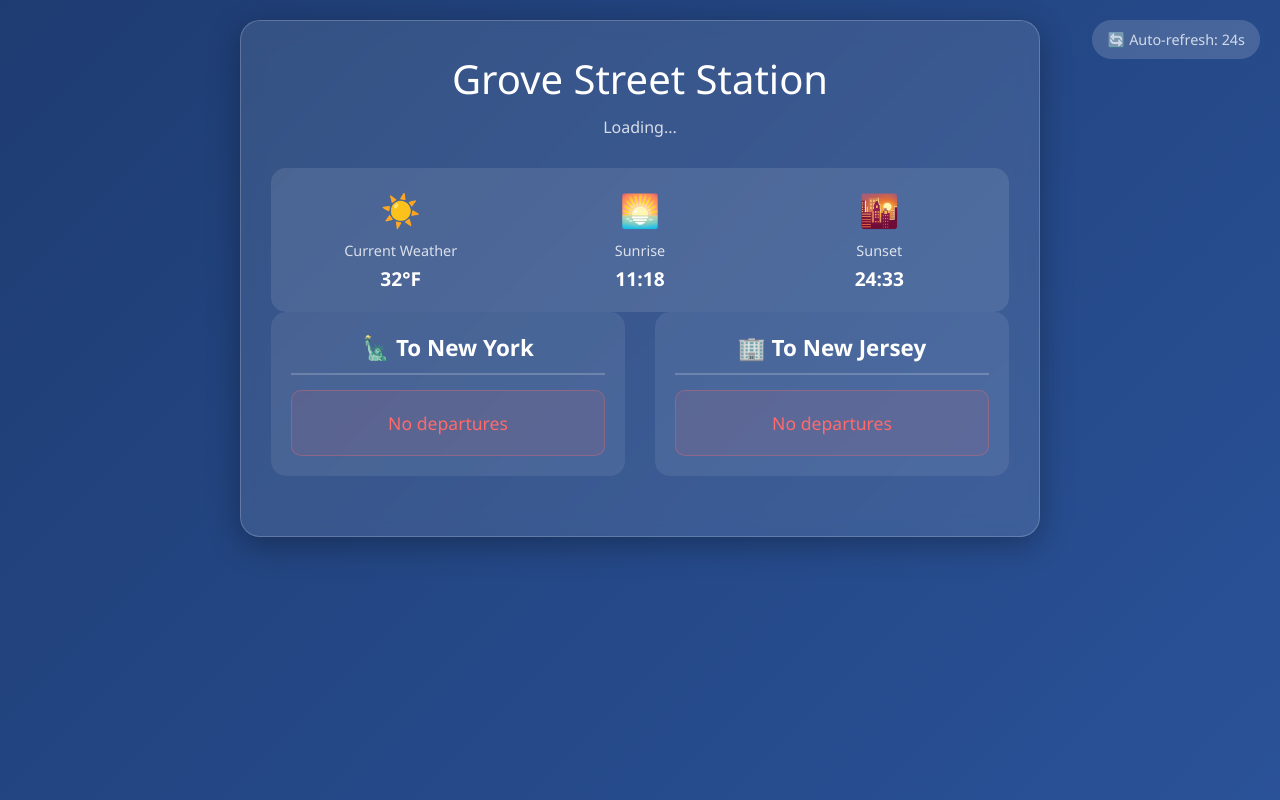
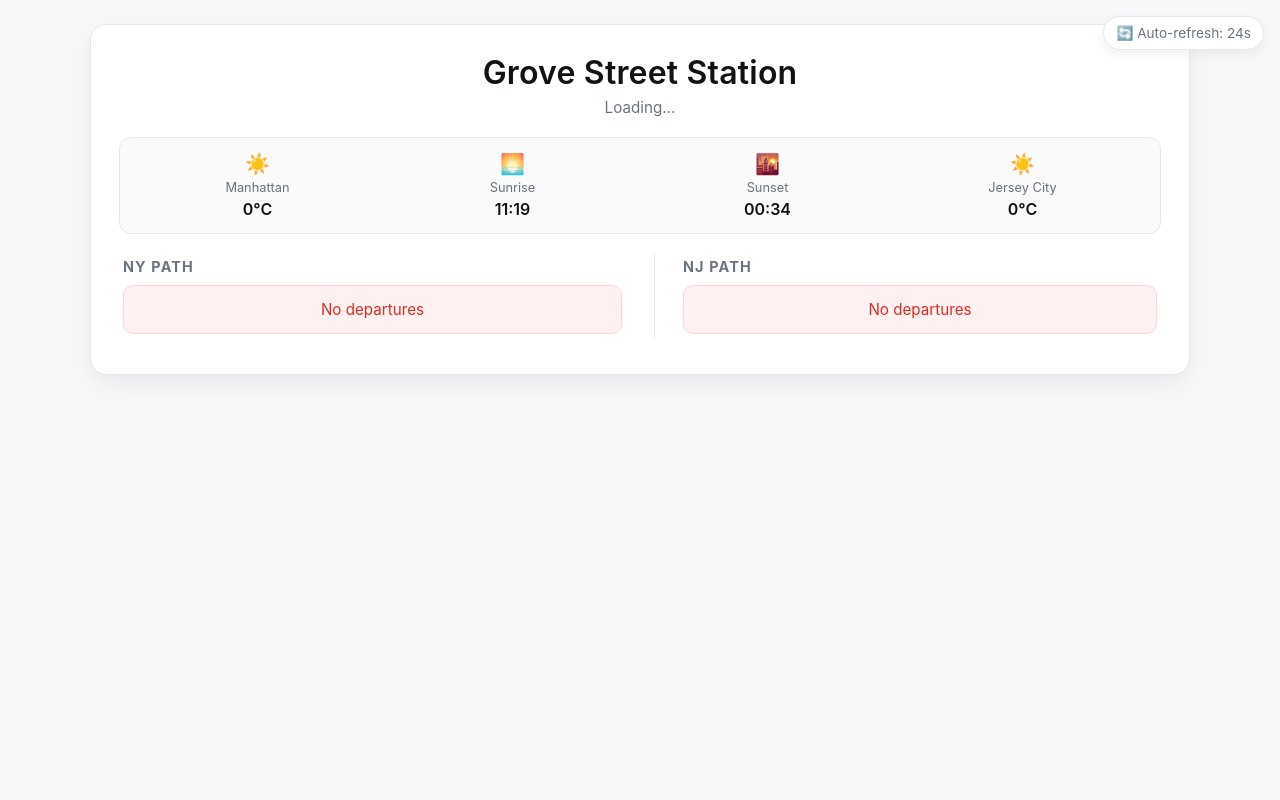
Before and after one commit to yuemning/path_app, a Flask app: page / in a window 1280 px wide. Run offline with Flask 3, Linux system fonts and the light colour scheme; data that the repository does not hold is empty.

Commit message:
update cosmetics

```diff
--- a/app.py
+++ b/app.py
@@ -82,13 +82,19 @@
         # Hour angle calculation
         hour_angle = math.acos(-math.tan(latitude_rad) * math.tan(solar_decl))
 
-        # Convert to hours
-        sunrise_hour = 12 - (hour_angle * 12 / math.pi) - (GROVE_STREET_LON / 15) + 1  # +1 for timezone adjustment
+        # Convert to hours (local approximation). Account for timezone offset roughly (+1) and wrap to 24h.
+        sunrise_hour = 12 - (hour_angle * 12 / math.pi) - (GROVE_STREET_LON / 15) + 1
         sunset_hour = 12 + (hour_angle * 12 / math.pi) - (GROVE_STREET_LON / 15) + 1
 
-        # Convert to time strings
-        sunrise_time = f"{int(sunrise_hour):02d}:{int((sunrise_hour % 1) * 60):02d}"
-        sunset_time = f"{int(sunset_hour):02d}:{int((sunset_hour % 1) * 60):02d}"
+        def format_hour_to_hhmm(hour_float: float) -> str:
+            total_minutes = int(round(hour_float * 60)) % (24 * 60)
+            hours = total_minutes // 60
+            minutes = total_minutes % 60
+            return f"{hours:02d}:{minutes:02d}"
+
+        # Convert to time strings with proper wrapping
+        sunrise_time = format_hour_to_hhmm(sunrise_hour)
+        sunset_time = format_hour_to_hhmm(sunset_hour)
 
         return sunrise_time, sunset_time
     except Exception as e:
@@ -96,57 +102,89 @@
         return "6:30", "18:30"  # Fallback times
 
 def get_weather_data():
-    """Get weather data - using a simple weather service"""
+    """Get weather for Jersey City (near Grove St) and Manhattan in Celsius."""
     try:
-        # Using a free weather API (OpenWeatherMap alternative)
-        # For production, you'd want to add an API key
-        weather_url = f"https://api.open-meteo.com/v1/forecast?latitude={GROVE_STREET_LAT}&longitude={GROVE_STREET_LON}&current_weather=true&timezone=America/New_York"
-
-        response = requests.get(weather_url, timeout=10)
-        response.raise_for_status()
-        data = response.json()
-
-        current = data.get('current_weather', {})
-        temp_c = current.get('temperature', 0)
-        temp_f = round(temp_c * 9/5 + 32)
-        weather_code = current.get('weathercode', 0)
-
-        # Simple weather icon mapping
-        weather_icons = {
-            0: '☀️',  # Clear sky
-            1: '🌤️',  # Mainly clear
-            2: '⛅',   # Partly cloudy
-            3: '☁️',   # Overcast
-            45: '🌫️', # Fog
-            48: '🌫️', # Depositing rime fog
-            51: '🌦️', # Light drizzle
-            53: '🌧️', # Moderate drizzle
-            55: '🌧️', # Dense drizzle
-            61: '🌧️', # Slight rain
-            63: '🌧️', # Moderate rain
-            65: '⛈️',  # Heavy rain
-            71: '🌨️', # Slight snow
-            73: '🌨️', # Moderate snow
-            75: '❄️',  # Heavy snow
-            95: '⛈️',  # Thunderstorm
+        # Locations: Jersey City (Grove St) and Midtown Manhattan (approx Bryant Park)
+        locations = {
+            'jersey_city': { 'name': 'Jersey City', 'lat': 40.7197, 'lon': -74.0431 },
+            'manhattan': { 'name': 'Manhattan', 'lat': 40.7549, 'lon': -73.9840 },
         }
 
-        icon = weather_icons.get(weather_code, '🌤️')
-        sunrise, sunset = calculate_sunrise_sunset()
+        weather_icons = {
+            0: '☀️',
+            1: '🌤️',
+            2: '⛅',
+            3: '☁️',
+            45: '🌫️',
+            48: '🌫️',
+            51: '🌦️',
+            53: '🌧️',
+            55: '🌧️',
+            61: '🌧️',
+            63: '🌧️',
+            65: '⛈️',
+            71: '🌨️',
+            73: '🌨️',
+            75: '❄️',
+            95: '⛈️',
+        }
+
+        results = {}
+        sunrise_time = None
+        sunset_time = None
+        for key, loc in locations.items():
+            weather_url = (
+                f"https://api.open-meteo.com/v1/forecast?latitude={loc['lat']}&longitude={loc['lon']}"
+                f"&current_weather=true&daily=sunrise,sunset&forecast_days=1&timezone=America/New_York"
+            )
+            response = requests.get(weather_url, timeout=10)
+            response.raise_for_status()
+            data = response.json()
+            current = data.get('current_weather', {})
+            temp_c = round(current.get('temperature', 0))
+            weather_code = current.get('weathercode', 0)
+            icon = weather_icons.get(weather_code, '🌤️')
+
+            results[key] = {
+                'name': loc['name'],
+                'temperature_c': f"{temp_c}°C",
+                'icon': icon,
+            }
+
+            # Capture sunrise/sunset once from the first successful response
+            if sunrise_time is None and 'daily' in data:
+                daily = data.get('daily', {})
+                sunrise_list = daily.get('sunrise', [])
+                sunset_list = daily.get('sunset', [])
+                if sunrise_list and sunset_list:
+                    try:
+                        sunrise_iso = sunrise_list[0]
+                        sunset_iso = sunset_list[0]
+                        # Times are already in America/New_York per API parameter
+                        sunrise_dt = datetime.fromisoformat(sunrise_iso)
+                        sunset_dt = datetime.fromisoformat(sunset_iso)
+                        sunrise_time = sunrise_dt.strftime('%H:%M')
+                        sunset_time = sunset_dt.strftime('%H:%M')
+                    except Exception:
+                        sunrise_time, sunset_time = calculate_sunrise_sunset()
+
+        # Fallback if API daily times were not available
+        if sunrise_time is None or sunset_time is None:
+            sunrise_time, sunset_time = calculate_sunrise_sunset()
 
         return {
-            'temperature': f"{temp_f}°F",
-            'icon': icon,
-            'sunrise': sunrise,
-            'sunset': sunset
+            'jersey_city': results.get('jersey_city', {}),
+            'manhattan': results.get('manhattan', {}),
+            'sunrise': sunrise_time,
+            'sunset': sunset_time
         }
 
     except Exception as e:
         print(f"Error fetching weather data: {e}")
         sunrise, sunset = calculate_sunrise_sunset()
         return {
-            'temperature': 'N/A',
-            'icon': '🌤️',
+            'jersey_city': {'name': 'Jersey City', 'temperature_c': 'N/A', 'icon': '🌤️'},
+            'manhattan': {'name': 'Manhattan', 'temperature_c': 'N/A', 'icon': '🌤️'},
             'sunrise': sunrise,
             'sunset': sunset
         }
--- a/templates/index.html
+++ b/templates/index.html
@@ -11,207 +11,218 @@
             box-sizing: border-box;
         }
 
+        :root {
+            --bg: #f7f8fa;
+            --card: #ffffff;
+            --text: #101214;
+            --muted: #6b7280;
+            --border: #e5e7eb;
+            --accent: #0f62fe;
+            --urgent: #d92d20;
+            --soon: #b54708;
+            --normal: #107569;
+        }
+
         body {
-            font-family: 'Segoe UI', Tahoma, Geneva, Verdana, sans-serif;
-            background: linear-gradient(135deg, #1e3c72 0%, #2a5298 100%);
-            color: white;
+            font-family: -apple-system, BlinkMacSystemFont, "Segoe UI", Roboto, "Helvetica Neue", Arial, "Noto Sans", "Apple Color Emoji", "Segoe UI Emoji", "Segoe UI Symbol", sans-serif;
+            background: var(--bg);
+            color: var(--text);
             min-height: 100vh;
             display: flex;
             flex-direction: column;
             align-items: center;
-            padding: 20px;
+            padding: 24px;
         }
 
         .container {
-            max-width: 800px;
+            max-width: 1100px;
             width: 100%;
-            background: rgba(255, 255, 255, 0.1);
-            backdrop-filter: blur(10px);
-            border-radius: 20px;
-            padding: 30px;
-            box-shadow: 0 8px 32px rgba(0, 0, 0, 0.3);
-            border: 1px solid rgba(255, 255, 255, 0.2);
+            background: var(--card);
+            border-radius: 16px;
+            padding: 28px;
+            box-shadow: 0 10px 24px rgba(16, 18, 20, 0.06);
+            border: 1px solid var(--border);
         }
 
         .header {
             text-align: center;
-            margin-bottom: 30px;
+            margin-bottom: 20px;
         }
 
         .station-name {
-            font-size: 2.5em;
-            font-weight: 300;
-            margin-bottom: 10px;
-            color: #ffffff;
+            font-size: 2rem;
+            font-weight: 600;
+            letter-spacing: 0.2px;
+            color: var(--text);
+            margin-bottom: 6px;
         }
 
         .last-updated {
-            font-size: 1em;
-            opacity: 0.8;
-            margin-bottom: 20px;
-        }
-
-        .departures-container {
-            display: grid;
-            grid-template-columns: 1fr 1fr;
-            gap: 30px;
-            margin-bottom: 30px;
-        }
-
-        .direction-section {
-            background: rgba(255, 255, 255, 0.08);
-            border-radius: 15px;
-            padding: 20px;
-        }
-
-        .direction-title {
-            font-size: 1.4em;
-            font-weight: 600;
-            margin-bottom: 15px;
-            text-align: center;
-            padding-bottom: 10px;
-            border-bottom: 2px solid rgba(255, 255, 255, 0.2);
-        }
-
-        .departures-grid {
-            display: grid;
-            gap: 15px;
+            font-size: 0.95rem;
+            color: var(--muted);
+            margin-bottom: 18px;
         }
 
         .weather-info {
-            background: rgba(255, 255, 255, 0.1);
-            border-radius: 15px;
-            padding: 20px;
+            background: #fafafa;
+            border: 1px solid var(--border);
+            border-radius: 12px;
+            padding: 14px 16px;
             display: grid;
-            grid-template-columns: 1fr 1fr 1fr;
-            gap: 20px;
+            grid-template-columns: repeat(4, 1fr);
+            gap: 12px;
             text-align: center;
+            margin-bottom: 20px;
         }
 
         .weather-item {
             display: flex;
             flex-direction: column;
             align-items: center;
+            gap: 4px;
         }
 
         .weather-icon {
-            font-size: 2em;
+            font-size: 1.25rem;
+        }
+
+        .weather-label {
+            font-size: 0.8rem;
+            color: var(--muted);
+        }
+
+        .weather-value {
+            font-size: 1rem;
+            font-weight: 600;
+        }
+
+        .departures-container {
+            display: grid;
+            grid-template-columns: 1fr 1fr;
+            gap: 28px;
+            margin-bottom: 8px;
+        }
+
+        .direction-section {
+            padding: 4px;
+        }
+
+        .direction-section + .direction-section {
+            border-left: 1px solid var(--border);
+            padding-left: 28px;
+        }
+
+        .direction-title {
+            font-size: 0.9rem;
+            font-weight: 700;
+            letter-spacing: 0.08em;
+            text-transform: uppercase;
+            color: var(--muted);
+            text-align: left;
             margin-bottom: 10px;
         }
 
-        .weather-label {
-            font-size: 0.9em;
-            opacity: 0.8;
-            margin-bottom: 5px;
-        }
-
-        .weather-value {
-            font-size: 1.2em;
-            font-weight: 600;
+        .departures-grid {
+            display: grid;
+            gap: 10px;
         }
 
         .departure-card {
-            background: rgba(255, 255, 255, 0.15);
-            border-radius: 15px;
-            padding: 20px;
+            background: var(--card);
+            border: 1px solid var(--border);
+            border-radius: 12px;
+            padding: 14px 16px;
             display: flex;
             justify-content: space-between;
             align-items: center;
-            transition: transform 0.2s ease, box-shadow 0.2s ease;
-            border-left: 5px solid #4CAF50;
+            transition: background 0.2s ease, box-shadow 0.2s ease, transform 0.2s ease;
         }
 
         .departure-card:hover {
-            transform: translateY(-2px);
-            box-shadow: 0 12px 40px rgba(0, 0, 0, 0.2);
+            background: #fcfcfd;
+            box-shadow: 0 6px 16px rgba(16, 18, 20, 0.06);
+            transform: translateY(-1px);
         }
 
         .departure-info {
             flex: 1;
+            min-width: 0;
         }
 
         .destination {
-            font-size: 1.4em;
+            font-size: 1rem;
             font-weight: 600;
-            margin-bottom: 5px;
-        }
-
-        .direction {
-            font-size: 0.9em;
-            opacity: 0.8;
-            margin-bottom: 3px;
+            display: flex;
+            align-items: center;
+            gap: 8px;
+            white-space: nowrap;
+            overflow: hidden;
+            text-overflow: ellipsis;
         }
 
         .line-indicator {
             display: inline-block;
-            width: 12px;
-            height: 12px;
+            width: 10px;
+            height: 10px;
             border-radius: 50%;
-            margin-right: 8px;
+            flex: 0 0 10px;
         }
 
         .arrival-time {
-            font-size: 2em;
+            font-variant-numeric: tabular-nums;
+            font-size: 1.5rem;
             font-weight: 700;
             text-align: right;
-            min-width: 100px;
+            min-width: 96px;
         }
 
-        .arrival-time.urgent {
-            color: #ff6b6b;
-            animation: pulse 1s infinite;
-        }
-
-        .arrival-time.soon {
-            color: #ffd93d;
-        }
-
-        .arrival-time.normal {
-            color: #6bcf7f;
-        }
-
-        @keyframes pulse {
-            0% { opacity: 1; }
-            50% { opacity: 0.7; }
-            100% { opacity: 1; }
-        }
+        .arrival-time.urgent { color: var(--urgent); }
+        .arrival-time.soon { color: var(--soon); }
+        .arrival-time.normal { color: var(--normal); }
 
         .loading {
             text-align: center;
-            font-size: 1.2em;
-            opacity: 0.8;
-            padding: 40px;
+            font-size: 0.95rem;
+            color: var(--muted);
+            padding: 20px 0;
         }
 
         .error {
             text-align: center;
-            color: #ff6b6b;
-            font-size: 1.1em;
-            padding: 20px;
-            background: rgba(255, 107, 107, 0.1);
+            color: var(--urgent);
+            font-size: 0.95rem;
+            padding: 14px;
+            background: #fff1f1;
             border-radius: 10px;
-            border: 1px solid rgba(255, 107, 107, 0.3);
+            border: 1px solid #ffd2d2;
         }
 
         .refresh-indicator {
             position: fixed;
-            top: 20px;
-            right: 20px;
-            background: rgba(255, 255, 255, 0.2);
-            padding: 10px 15px;
-            border-radius: 20px;
-            font-size: 0.9em;
-            opacity: 0.8;
+            top: 16px;
+            right: 16px;
+            background: #ffffff;
+            padding: 8px 12px;
+            border-radius: 999px;
+            font-size: 0.85rem;
+            color: var(--muted);
+            border: 1px solid var(--border);
+            box-shadow: 0 4px 12px rgba(16, 18, 20, 0.06);
+        }
+
+        @media (max-width: 900px) {
+            .container {
+                padding: 22px;
+            }
         }
 
         @media (max-width: 768px) {
             .container {
-                padding: 20px;
-                margin: 10px;
+                padding: 18px;
             }
 
             .station-name {
-                font-size: 2em;
+                font-size: 1.6rem;
             }
 
             .departures-container {
@@ -219,19 +230,19 @@
                 gap: 20px;
             }
 
-            .weather-info {
-                grid-template-columns: 1fr;
-                gap: 15px;
+            .direction-section + .direction-section {
+                border-left: none;
+                padding-left: 4px;
             }
 
             .departure-card {
                 flex-direction: column;
-                text-align: center;
-                gap: 10px;
+                align-items: flex-start;
+                gap: 8px;
             }
 
             .arrival-time {
-                text-align: center;
+                text-align: left;
             }
         }
     </style>
@@ -249,9 +260,9 @@
 
         <div class="weather-info" id="weatherContainer">
             <div class="weather-item">
-                <div class="weather-icon" id="weatherIcon">🌤️</div>
-                <div class="weather-label">Current Weather</div>
-                <div class="weather-value" id="weatherTemp">Loading...</div>
+                <div class="weather-icon" id="weatherIconNY">🌤️</div>
+                <div class="weather-label">Manhattan</div>
+                <div class="weather-value" id="weatherTempNY">Loading...</div>
             </div>
             <div class="weather-item">
                 <div class="weather-icon">🌅</div>
@@ -263,17 +274,22 @@
                 <div class="weather-label">Sunset</div>
                 <div class="weather-value" id="sunsetTime">Loading...</div>
             </div>
+            <div class="weather-item">
+                <div class="weather-icon" id="weatherIconJC">🌤️</div>
+                <div class="weather-label">Jersey City</div>
+                <div class="weather-value" id="weatherTempJC">Loading...</div>
+            </div>
         </div>
 
         <div class="departures-container" id="departuresContainer">
             <div class="direction-section">
-                <div class="direction-title">🗽 To New York</div>
+                <div class="direction-title">NY PATH</div>
                 <div class="departures-grid" id="nyDepartures">
                     <div class="loading">Loading departures...</div>
                 </div>
             </div>
             <div class="direction-section">
-                <div class="direction-title">🏢 To New Jersey</div>
+                <div class="direction-title">NJ PATH</div>
                 <div class="departures-grid" id="njDepartures">
                     <div class="loading">Loading departures...</div>
                 </div>
@@ -386,14 +402,21 @@
                         return;
                     }
 
-                    document.getElementById('weatherTemp').textContent = data.temperature;
-                    document.getElementById('weatherIcon').textContent = data.icon;
+                    if (data.jersey_city) {
+                        document.getElementById('weatherTempJC').textContent = data.jersey_city.temperature_c;
+                        document.getElementById('weatherIconJC').textContent = data.jersey_city.icon;
+                    }
+                    if (data.manhattan) {
+                        document.getElementById('weatherTempNY').textContent = data.manhattan.temperature_c;
+                        document.getElementById('weatherIconNY').textContent = data.manhattan.icon;
+                    }
                     document.getElementById('sunriseTime').textContent = data.sunrise;
                     document.getElementById('sunsetTime').textContent = data.sunset;
                 })
                 .catch(error => {
                     console.error('Error fetching weather:', error);
-                    document.getElementById('weatherTemp').textContent = 'N/A';
+                    document.getElementById('weatherTempJC').textContent = 'N/A';
+                    document.getElementById('weatherTempNY').textContent = 'N/A';
                     document.getElementById('sunriseTime').textContent = 'N/A';
                     document.getElementById('sunsetTime').textContent = 'N/A';
                 });
```
